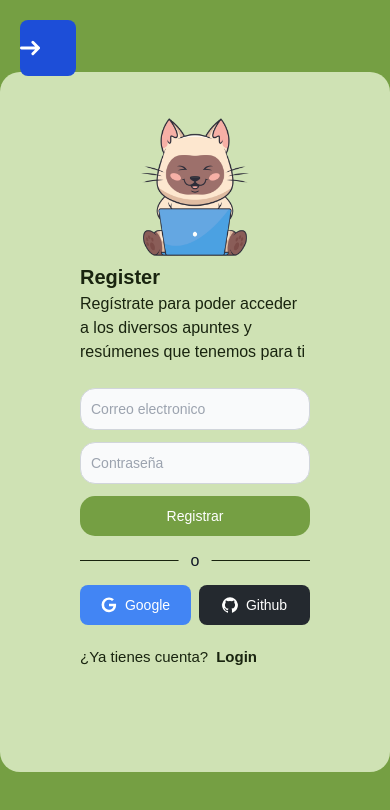
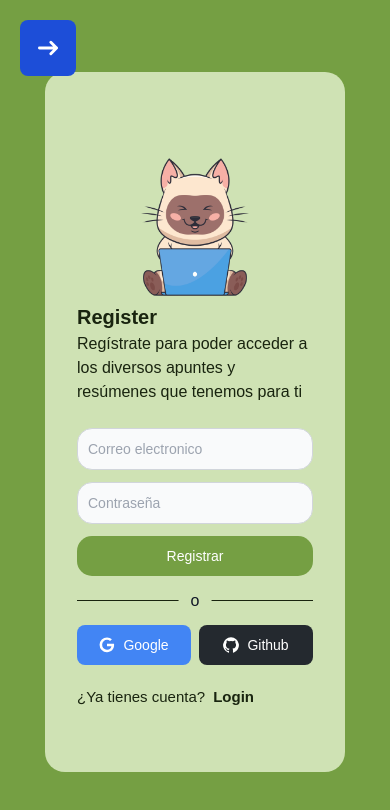
Before and after one commit to joacoooo0/apunta2-project, a React (Vite) app: page /RegisterPage in a window 390 px wide. Shown: the top 810 px of the page. Built offline with nearby package versions, Linux system fonts and the light colour scheme; a web font is replaced by a local one.

Commit message:
ft: register responsive finished

```diff
--- a/src/Crud/LoginPage.jsx
+++ b/src/Crud/LoginPage.jsx
@@ -14,8 +14,8 @@ const LoginPage = () => {
                     </button>
                 </a>
                 <div className="flex-col items-center md:w-[500px] w-[300px] h-[700px] bg-[#cfe2b4] rounded-[20px] md:px-20 px-8 py-20">
-                    <div className='flex md:justify-center justify-start'>
-                        <img className='md:w-[150px] md:h-[150px] w-[80px] h-[80px]' src={Gato} alt="gato-siames-login" />
+                    <div className='flex items-center justify-center'>
+                        <img className='w-[150px] h-[150px]' src={Gato} alt="" />
                     </div>
                     <div className='block items-center justify-center text-pretty'>
                         <h3 className='font-semibold text-[20px]'>Login</h3>
@@ -35,17 +35,17 @@ const LoginPage = () => {
                         <span class="absolute px-3 font-medium text-gray-900 -translate-x-1/2 bg-[#cfe2b4] left-1/2 dark:text-white dark:bg-gray-900">o</span>
                     </div>
                     <div className='flex justify-between mt-3'>
-                        <button type="button" className="flex justify-center text-white bg-[#4285F4] hover:bg-[#4285F4]/90 focus:ring-4 focus:outline-none focus:ring-[#4285F4]/50 font-medium rounded-lg text-sm px-5 py-2.5 items-center dark:focus:ring-[#4285F4]/55 me-2 mb-2 w-1/2">
+                        <button type="button" className="justify-center text-white bg-[#4285F4] hover:bg-[#4285F4]/90 focus:ring-4 focus:outline-none focus:ring-[#4285F4]/50 font-medium rounded-lg text-sm px-5 py-2.5 text-center inline-flex items-center dark:focus:ring-[#4285F4]/55 me-2 mb-2 w-1/2">
                             <svg class="w-4 h-4 me-2" aria-hidden="true" xmlns="http://www.w3.org/2000/svg" fill="currentColor" viewBox="0 0 18 19">
                                 <path fill-rule="evenodd" d="M8.842 18.083a8.8 8.8 0 0 1-8.65-8.948 8.841 8.841 0 0 1 8.8-8.652h.153a8.464 8.464 0 0 1 5.7 2.257l-2.193 2.038A5.27 5.27 0 0 0 9.09 3.4a5.882 5.882 0 0 0-.2 11.76h.124a5.091 5.091 0 0 0 5.248-4.057L14.3 11H9V8h8.34c.066.543.095 1.09.088 1.636-.086 5.053-3.463 8.449-8.4 8.449l-.186-.002Z" clip-rule="evenodd" />
                             </svg>
                             Google
                         </button>
-                        <button type="button" className="flex justify-center items-center text-white bg-[#24292F] hover:bg-[#24292F]/90 focus:ring-4 focus:outline-none focus:ring-[#24292F]/50 font-medium rounded-lg text-sm px-5 py-2.5 text-center dark:focus:ring-gray-500 dark:hover:bg-[#050708]/30 mb-2 w-1/2">
+                        <button type="button" className="justify-center text-white bg-[#24292F] hover:bg-[#24292F]/90 focus:ring-4 focus:outline-none focus:ring-[#24292F]/50 font-medium rounded-lg text-sm px-5 py-2.5 text-center inline-flex items-center dark:focus:ring-gray-500 dark:hover:bg-[#050708]/30 mb-2 w-1/2">
                             <svg class="w-4 h-4 me-2" aria-hidden="true" xmlns="http://www.w3.org/2000/svg" fill="currentColor" viewBox="0 0 20 20">
                                 <path fill-rule="evenodd" d="M10 .333A9.911 9.911 0 0 0 6.866 19.65c.5.092.678-.215.678-.477 0-.237-.01-1.017-.014-1.845-2.757.6-3.338-1.169-3.338-1.169a2.627 2.627 0 0 0-1.1-1.451c-.9-.615.07-.6.07-.6a2.084 2.084 0 0 1 1.518 1.021 2.11 2.11 0 0 0 2.884.823c.044-.503.268-.973.63-1.325-2.2-.25-4.516-1.1-4.516-4.9A3.832 3.832 0 0 1 4.7 7.068a3.56 3.56 0 0 1 .095-2.623s.832-.266 2.726 1.016a9.409 9.409 0 0 1 4.962 0c1.89-1.282 2.717-1.016 2.717-1.016.366.83.402 1.768.1 2.623a3.827 3.827 0 0 1 1.02 2.659c0 3.807-2.319 4.644-4.525 4.889a2.366 2.366 0 0 1 .673 1.834c0 1.326-.012 2.394-.012 2.72 0 .263.18.572.681.475A9.911 9.911 0 0 0 10 .333Z" clip-rule="evenodd" />
                             </svg>
-                            <p>Github</p>
+                            Github
                         </button>
                     </div>
                     <div className='block items-center justify-center text-pretty'>
--- a/src/Crud/RegisterPage.jsx
+++ b/src/Crud/RegisterPage.jsx
@@ -5,14 +5,14 @@ const RegisterPage = () => {
         <>
             <div className="overflow-x-hidden flex justify-center items-center w-screen h-screen bg-[#759f43] text-[#19240f] font-gabarito">
                 <a href="/">
-                    <button type="button" className="my-5 mx-5 top-0 left-0 fixed text-white bg-blue-700 hover:bg-blue-800 focus:ring-4 focus:outline-none focus:ring-blue-300 font-medium rounded-lg w-14 h-14 md:grid items-center justify-center dark:bg-[#a6c977]">
+                    <button type="button" className="my-5 mx-5 top-0 left-0 fixed text-white bg-blue-700 hover:bg-blue-800 focus:ring-4 focus:outline-none focus:ring-blue-300 font-medium rounded-lg w-14 h-14 flex items-center justify-center dark:bg-[#a6c977]">
                         <svg class="w-5 h-5" aria-hidden="true" xmlns="http://www.w3.org/2000/svg" fill="none" viewBox="0 0 14 10">
                             <path stroke="currentColor" stroke-linecap="round" stroke-linejoin="round" stroke-width="2" d="M1 5h12m0 0L9 1m4 4L9 9" />
                         </svg>
                         <span class="sr-only">Icon description</span>
                     </button>
                 </a>
-                <div className="justify-center items-center w-[500px] h-[700px] bg-[#cfe2b4] rounded-[20px] px-20 py-10">
+                <div className="flex-col items-center md:w-[500px] w-[300px] h-[700px] bg-[#cfe2b4] rounded-[20px] md:px-20 px-8 py-20">
                     <div className='flex items-center justify-center'>
                         <img className='w-[150px] h-[150px]' src={Gato} alt="" />
                     </div>
@@ -48,9 +48,9 @@ const RegisterPage = () => {
                         </button>
                     </div>
                     <div className='block items-center justify-center text-pretty mt-3'>
-                        <div className='mt-1 flex items-center'>
+                        <div className='flex items-center'>
                             <p className='text-[15px]'>¿Ya tienes cuenta?</p>
-                            <a href="/LoginPage">
+                            <a href="/RegisterPage">
                                 <button className='text-left font-bold ml-2 text-[15px]'>
                                     Login
                                 </button>
```
